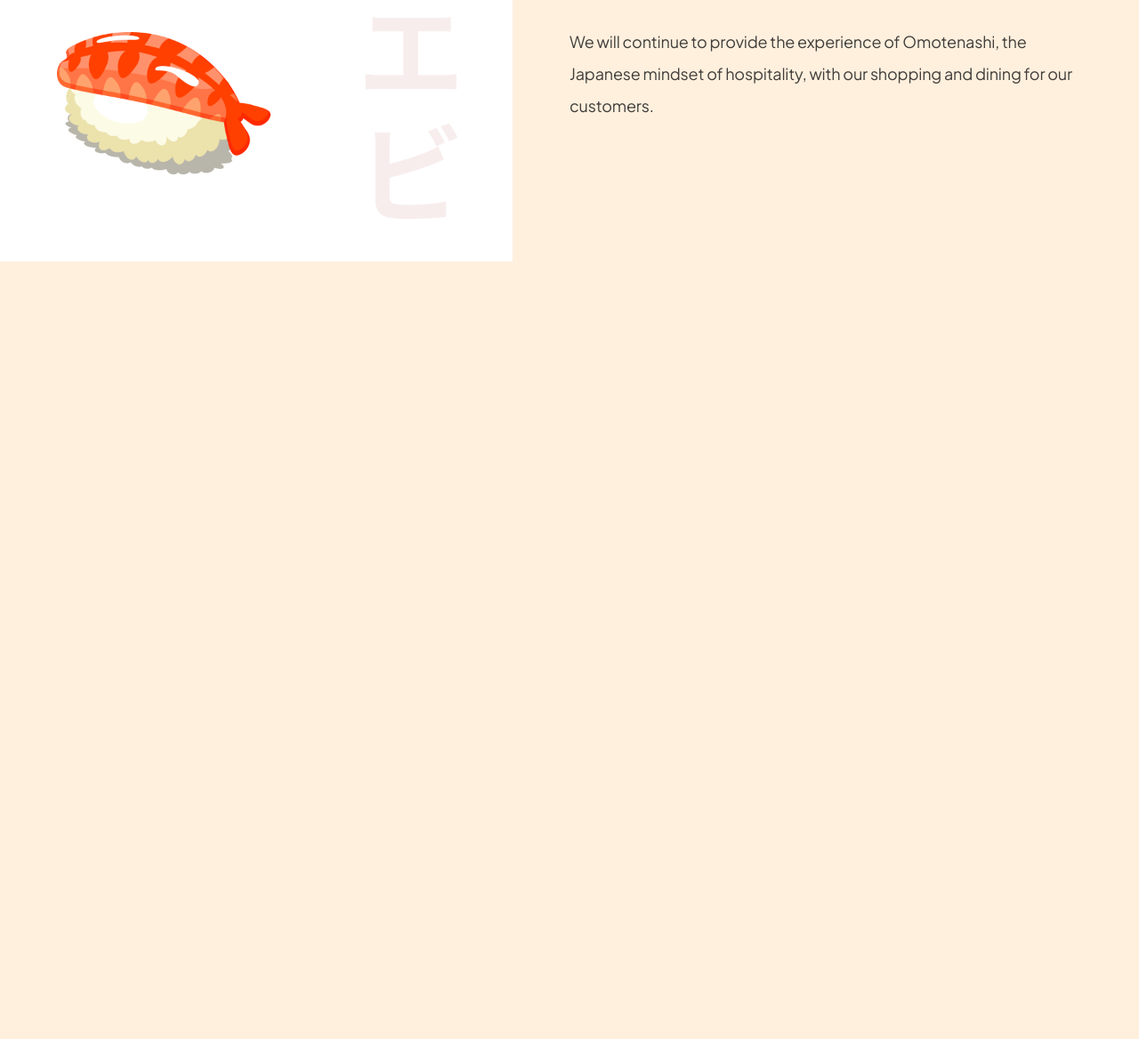
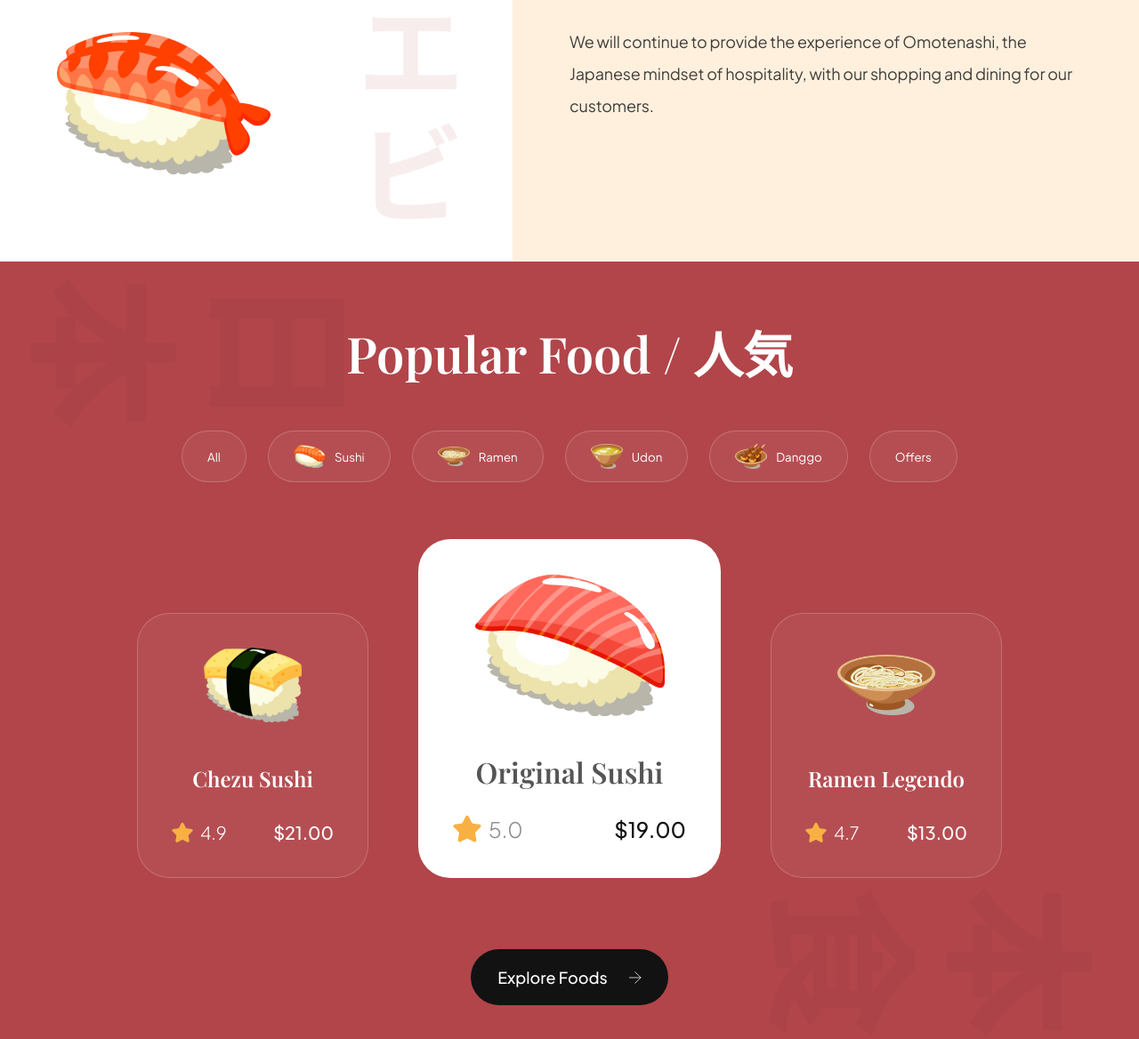
Before and after one commit to Kemboilewis/sushiman, a website built with Vite: page index.html in a window 1280 px wide. Shown: the part 1245-2413 px from the top of the page at 89% size. Before the commit the page ends 1539 px from the top, so only its background shows below. Built offline with nearby package versions, Linux system fonts and the light colour scheme.

Commit message:
Added popular foods section

```diff
--- /dev/null
+++ b/css/sections/popular.css
@@ -0,0 +1,180 @@
+.popular-foods {
+  padding: 64px;
+  display: flex;
+  flex-direction: column;
+
+  background-color: var(--primary-color);
+  background-image: url('../../assets/popular_bg.png');
+  background-position: center;
+  background-repeat: no-repeat;
+  background-size: contain;
+
+  overflow: hidden;
+}
+
+.popular-foods__title {
+  font-size: 56px;
+  font-family: var(--playfair-display);
+  font-weight: 600;
+  line-height: 78px;
+  color: #fff;
+  text-align: center;
+}
+.popular-foods__filters {
+  margin-top: 48px;
+  max-width: 100%;
+  overflow-x: auto;
+
+  display: flex;
+  justify-content: center;
+  gap: 24px;
+}
+
+.popular-foods__filter-btn {
+  padding: 10px 28px;
+  display: flex;
+  flex-direction: row;
+  align-items: center;
+  gap: 10px;
+
+  background: rgba(255, 255, 255, 0.05);
+  border: 1px solid rgba(255, 255, 255, 0.2);
+  border-radius: 46px;
+  font-weight: 300px;
+  line-height: 25px;
+  font-family: var(--plus-jakarta-sans);
+  color: #fff;
+  cursor: pointer;
+}
+.popular-foods__filter-btn img {
+  width: 36px;
+  height: 36px;
+  object-fit: contain;
+}
+.popular-foods__filter-btn.active {
+  background: #fff;
+  color: var(--primary-color);
+}
+.popular-foods__filter-btn:hover {
+  background: #fff;
+  color: var(--primary-color);
+}
+.popular-foods__catalogue {
+  margin-top: 64px;
+
+  display: flex;
+  justify-content: center;
+  align-items: flex-end;
+  flex-wrap: wrap;
+  gap: 56px;
+}
+.popular-foods__button {
+  width: fit-content;
+  padding: 20px 30px;
+  margin: 80px auto 0;
+
+  font-weight: 500;
+  font-size: 18px;
+  line-height: 23px;
+  font-family: var(--plus-jakarta-sans);
+  color: #fff;
+
+  border: none;
+  outline: none;
+  background: var(--secondary-color);
+  border-radius: 64px;
+  cursor: pointer;
+}
+
+.popular-foods__button img{
+  width: 14px;
+  height: 14px;
+  object-fit: contain;
+
+  margin-left: 21px;
+}
+
+.popular-foods__card {
+  padding: 38px;
+  min-width: 260px;
+  height: fit-content;
+  display: flex;
+  align-items: center;
+  flex-direction: column;
+  border-radius: 36px;
+  background: rgba(255,255,255,0.05);
+  border: 1px solid rgba(255,255,255,0.2);
+}
+
+.popular-foods__card-image{
+  width: 110px;
+  height: 84px;
+  object-fit: contain;
+}
+.popular-foods__card-title{
+  margin-top: 47px;
+
+  font-weight: 600;
+  font-size: 24px;
+  line-height: 32px;
+  font-family: var(--playfair-display);
+  color: #fff;
+  text-align: center;
+}
+
+.popular-foods__card-details{
+  width: 100%;
+  margin-top: 32px;
+}
+.popular-foods__card-rating{
+  display: flex;
+  align-items: center;
+  gap: 8px;
+}
+.popular-foods__card-rating img{
+  width: 24px;
+  height: 24px;
+
+  object-fit: contain;
+}
+.popular-foods__card-rating p{
+  font-size: 20px;
+  font-weight: 300;
+  font-family: var(--plus-jakarta-sans);
+  color: #fff;
+}
+
+.popular-foods__card-price{
+  font-size: 20px;
+  font-weight: 500;
+  font-family: var(--plus-jakarta-sans);
+  color: #fff;
+}
+.popular-foods__card.active-card{
+  background: #fff;
+  min-width: 340px;
+}
+.popular-foods__card.active-card .popular-foods__card-image{
+  width: 214px;
+  height: 160px;
+}
+
+.popular-foods__card.active-card .popular-foods__card-title{
+  color: var(--black-500);
+  font-size: 32px;
+}
+
+.popular-foods__card.active-card .popular-foods__card-rating img{
+  width: 32px;
+  height: 32px;
+}
+
+.popular-foods__card.active-card .popular-foods__card-rating p{
+  font-size: 24px;
+  color: var(--gray-100);
+}
+
+.popular-foods__card.active-card .popular-foods__card-price{
+  font-size: 24px;
+  color: var(--secondary-color );
+}
--- a/css/style.css
+++ b/css/style.css
@@ -5,8 +5,8 @@
 @import url("sections/header.css");
 @import url("sections/hero.css");
 @import url("sections/about.css");
-/* @import url("sections/popular.css");
-@import url("sections/trending.css");
+@import url("sections/popular.css");
+/* @import url("sections/trending.css");
 @import url("sections/subscribe.css");
 @import url("sections/footer.css"); */
 
--- a/index.html
+++ b/index.html
@@ -100,6 +100,80 @@
         </p>
       </div>
     </section>
+    <section class="popular-foods" id="menu">
+      <h2 class="popular-foods__title">Popular Food / 人気</h2>
+      <div class="popular-foods__filters sushi__hide-scrollbar">
+        <button class="popular-foods__filter-btn">All</button>
+        <button class="popular-foods__filter-btn">
+          <img src="/assets/sushi-9.png" alt="sushi 9" />
+          Sushi
+        </button>
+        <button class="popular-foods__filter-btn">
+          <img src="/assets/sushi-8.png" alt="sushi 9" />
+          Ramen
+        </button>
+        <button class="popular-foods__filter-btn">
+          <img src="/assets/sushi-7.png" alt="sushi 9" />
+          Udon
+        </button>
+        <button class="popular-foods__filter-btn">
+          <img src="/assets/sushi-6.png" alt="sushi 9" />
+          Danggo
+        </button>
+        <button class="popular-foods__filter-btn">Offers</button>
+      </div>
+      <div class="popular-foods__catalogue">
+        <article class="popular-foods__card">
+          <img
+            src="assets/sushi-12.png"
+            alt="sushi-12"
+            class="popular-foods__card-image"
+          />
+          <h4 class="popular-foods__card-title">Chezu Sushi</h4>
+          <div class="popular-foods__card-details flex-between">
+            <div class="popular-foods__card-rating">
+              <img src="assets/star.svg" alt="star" />
+              <p>4.9</p>
+            </div>
+            <p class="popular-foods__card-price">$21.00</p>
+          </div>
+        </article>
+        <article class="popular-foods__card active-card">
+          <img
+            src="assets/sushi-11.png"
+            alt="sushi-11"
+            class="popular-foods__card-image"
+          />
+          <h4 class="popular-foods__card-title">Original Sushi</h4>
+          <div class="popular-foods__card-details flex-between">
+            <div class="popular-foods__card-rating">
+              <img src="assets/star.svg" alt="star" />
+              <p>5.0</p>
+            </div>
+            <p class="popular-foods__card-price">$19.00</p>
+          </div>
+        </article>
+        <article class="popular-foods__card">
+          <img
+            src="assets/sushi-10.png"
+            alt="sushi-10"
+            class="popular-foods__card-image"
+          />
+          <h4 class="popular-foods__card-title">Ramen Legendo</h4>
+          <div class="popular-foods__card-details flex-between">
+            <div class="popular-foods__card-rating">
+              <img src="assets/star.svg" alt="star" />
+              <p>4.7</p>
+            </div>
+            <p class="popular-foods__card-price">$13.00</p>
+          </div>
+        </article>
+      </div>
+      <button class="popular-foods__button">
+        Explore Foods
+        <img src="assets/arrow-right.svg" alt="arrow-right" />
+      </button>
+    </section>
 
     <script src="js/script.js" type="module"></script>
   </body>
```
Also changed, not shown: notes.txt (+35 -0 lines).
